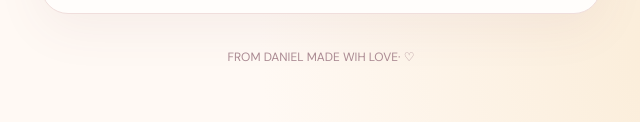
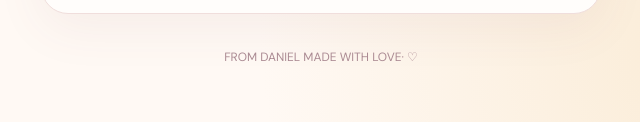
Before and after one commit to dionisiodaniel09-git/anniversary-christine-daniel, a plain HTML site: page index.html in a window 1280 px wide. Shown: the part 822-944 px from the top of the page, 319-959 px from the left. Drawn offline with nearby package versions, Linux system fonts and the light colour scheme.

Commit message:
Update index.html

```diff
--- a/index.html
+++ b/index.html
@@ -23,4 +23,4 @@
 <p>I may not be perfect, but I promise to keep loving you better every day. I pray that God continues to guide us and bless our relationship.</p>
 <p><strong>If I had to do it all over again, I'd still choose you, in every lifetime.</strong> 🥹❤️</p>
 <p>Mahal na mahal po kita, sobra-sobra, my pretty wifey! Here's to more anniversaries, memories, and a lifetime together. I love you always, my prinsesa! ❤️😘</p></div></div><button class="secondary" id="restart">Relive our story ↻</button></div></div></section>
-<div class="footer">FROM DANIEL MADE WIH LOVE· ♡</div></main><script src="script.js" defer></script></body></html>
+<div class="footer">FROM DANIEL MADE WITH LOVE· ♡</div></main><script src="script.js" defer></script></body></html>
```
